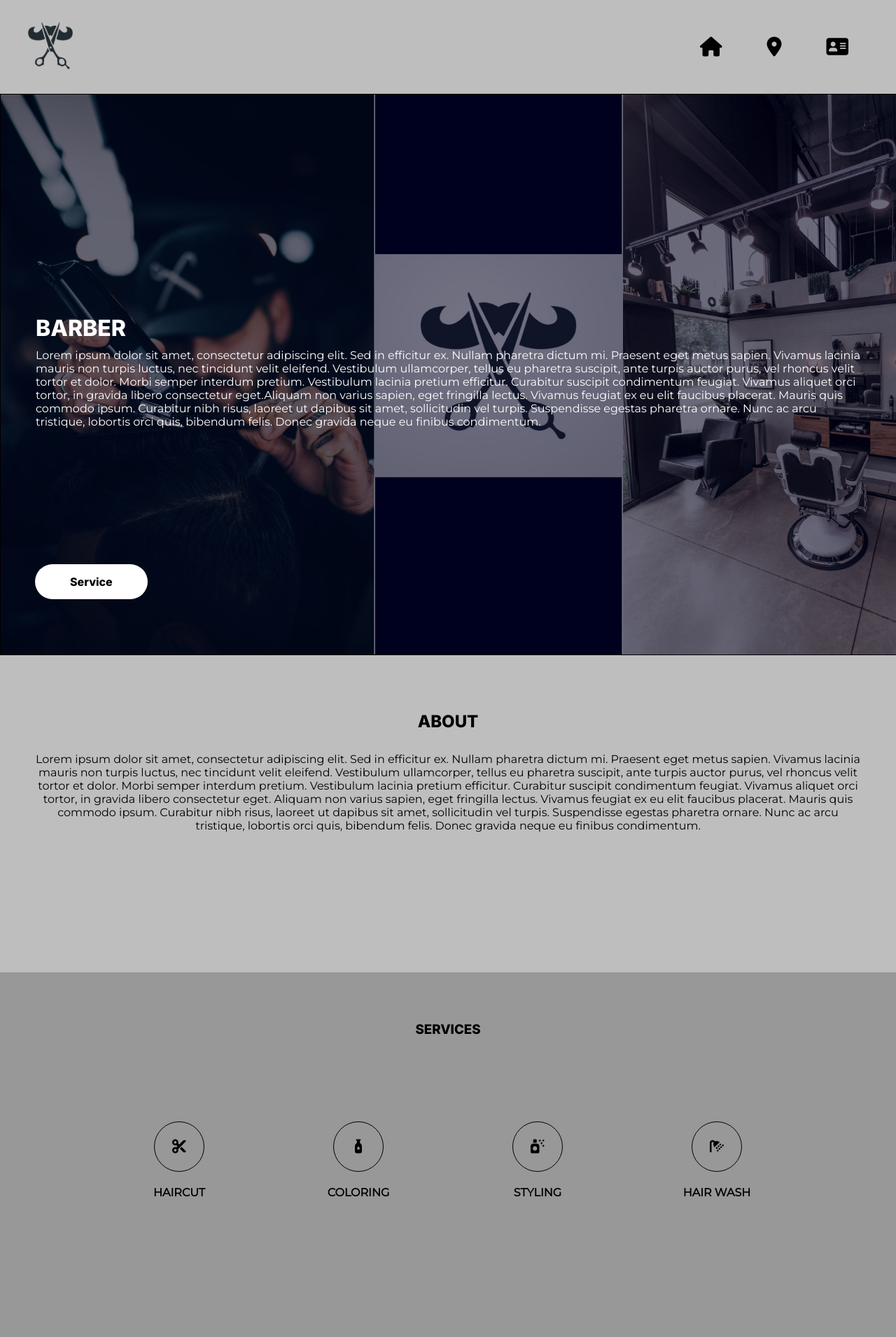
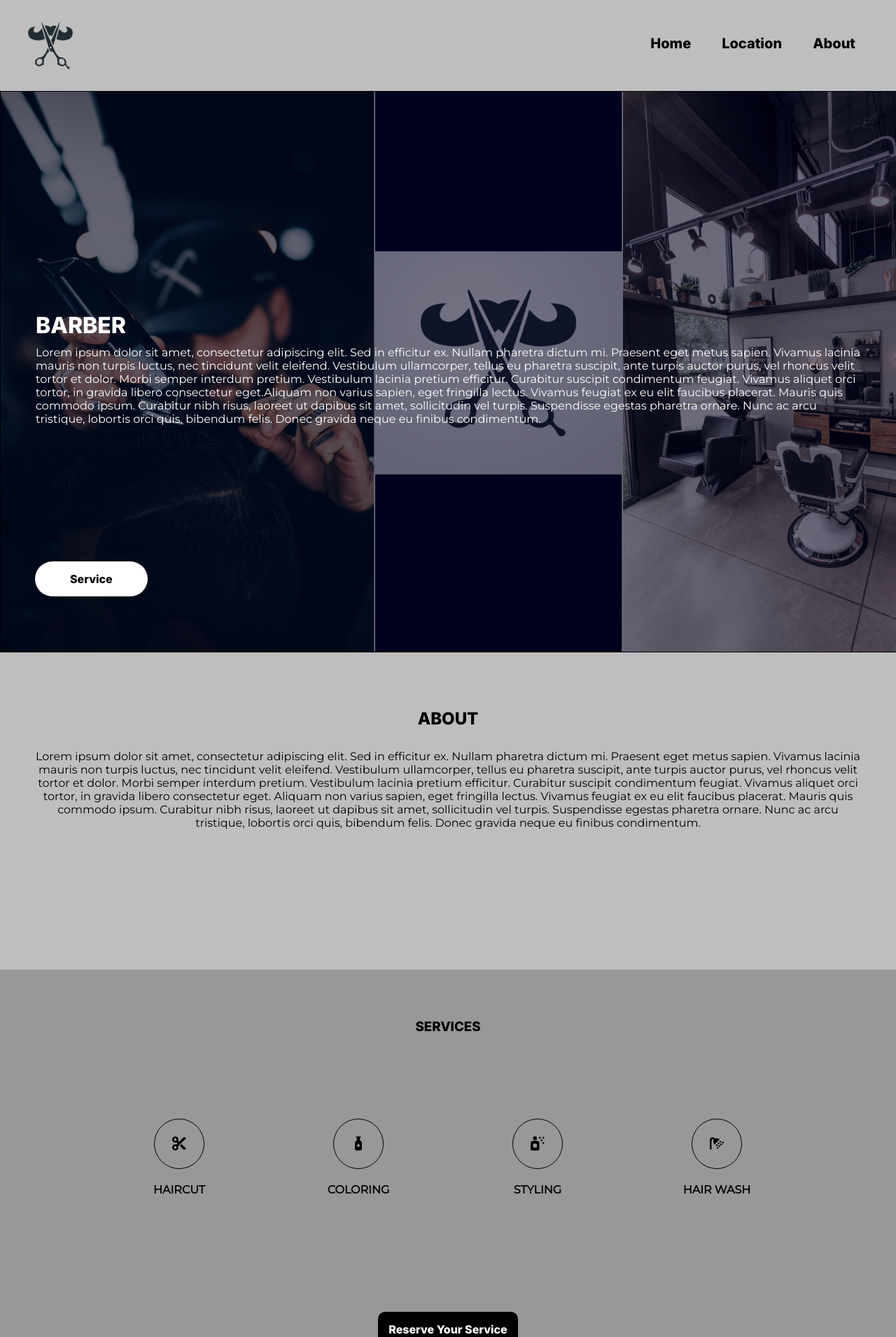
Before and after one commit to Shinki7/wf, a PHP site: page / in a window 1280 px wide. Shown: the part 28-1938 px from the top of the page at 70% size. Run offline with PHP 8.4, Linux system fonts and the light colour scheme.

Commit message:
Changes Body Elements, Building Form(alpha)

```diff
--- a/css/style.css
+++ b/css/style.css
@@ -49,14 +49,14 @@ header img{
 }
 .navbar ul a{
     text-decoration: none;
-    font-size: 28px;
+    font-size: 20px;
     font-family: inter;
     color: #000;
-    margin: 30px;
+    margin: 20px;
     transition: .5s;
 }
 .navbar ul a:hover{
-    color: #01003F;
+    text-decoration: underline;
 }
 .banner{
     position: relative;
@@ -133,7 +133,6 @@ section h3 {
 }
 .service {
 	background-color: rgba(0, 0, 0, .2);
-    padding-bottom: 190px;
 }
 .box {
 	color: #000;
@@ -199,6 +198,23 @@ footer {
 	border-right-color: #01003F;
 	border-bottom-color: #01003F;
 	animation: puterin .8s linear infinite;
+}
+.btn{
+   margin: 140px 50px;
+}
+.btn a{
+    text-decoration: none;
+    font-family: inter;
+    color: #fff;
+    background-color: #000;
+    padding: 15px 15px;
+    border-radius: 10px;
+    transition: 0.3s;
+}
+.btn a:hover{
+    background-color: rgba(0, 0, 0, .2);
+    color: #000;
+    text-decoration: underline;
 }
 .label {
 	background-color: #148F77;
--- a/index.html
+++ b/index.html
@@ -42,9 +42,9 @@
         <a href=""><img src="asset/Logo.png" id="logo"></a>
         <div class="navbar">
             <ul>
-                <a href=""><i class="fa-solid fa-house"></i></a>
-                <a href="#location"><i class="fa-solid fa-location-dot"></i></a>
-                <a href="#about"><i class="fa-solid fa-address-card"></i></a>
+                <a href="">Home</i></a>
+                <a href="#location">Location</i></a>
+                <a href="#about">About</i></a>
             </ul>
         </div>
     </header>
@@ -106,6 +106,7 @@
                 <h4>HAIR WASH</h4>
             </div>
         </div>
+        <center><div class="btn"><a href="">Reserve Your Service</a></div></center>
     </div>
 </section>
 
```
